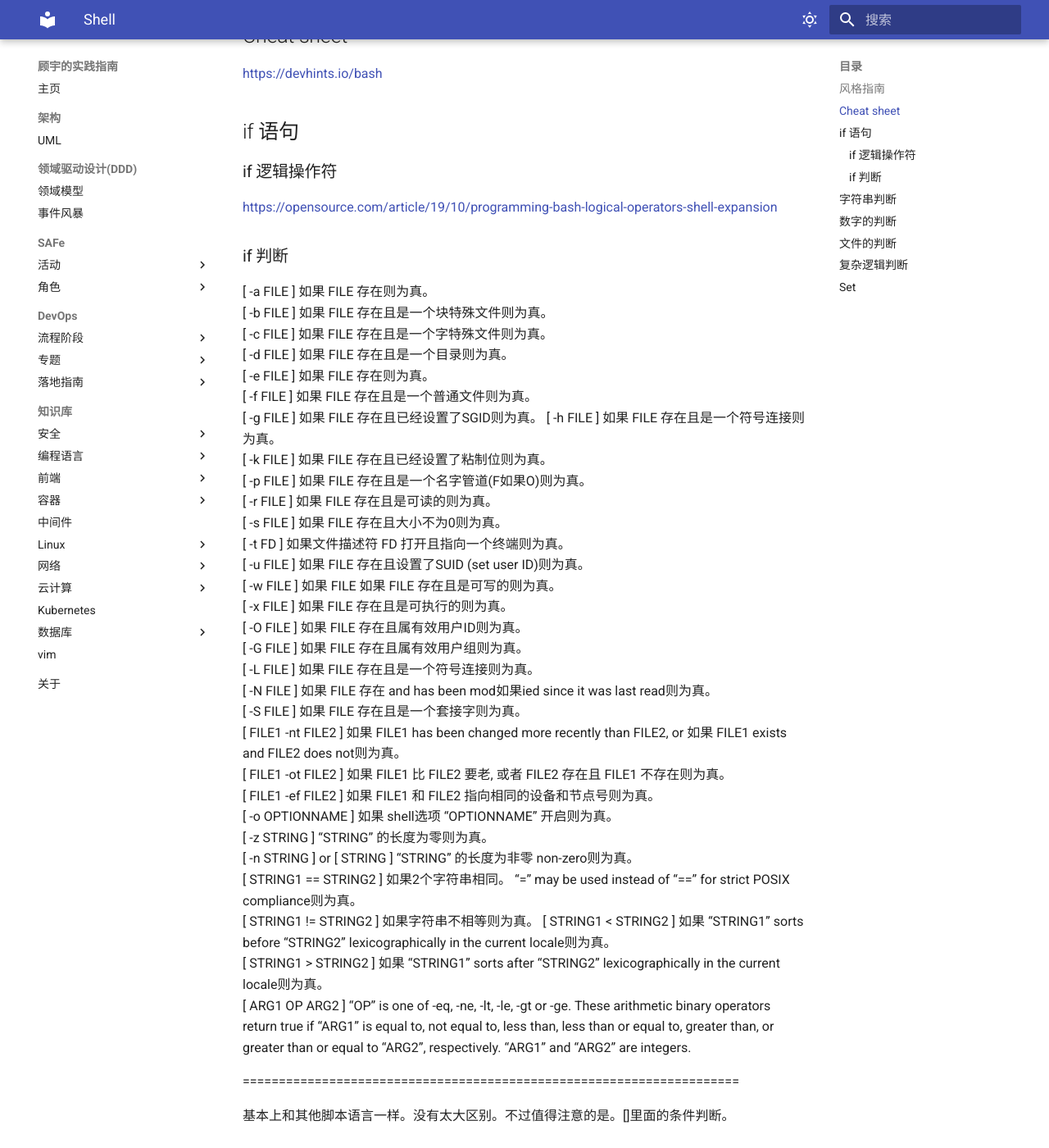
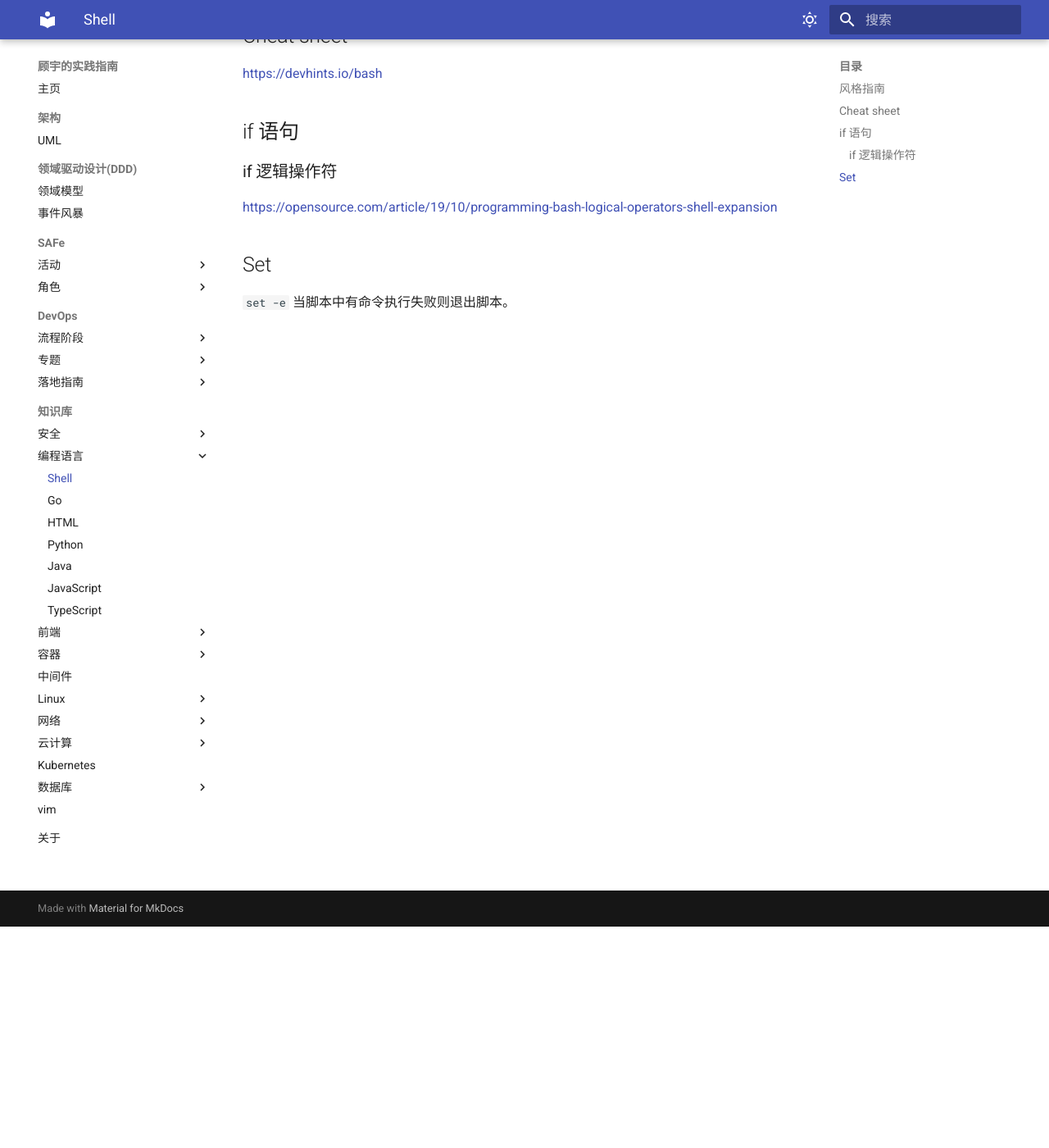
Before and after one commit to wizardbyron/guides, an MkDocs documentation site: the page built from docs/programming/shell/index.md, in a window 1280 px wide and 1400 px high, scrolled down 270 px. Shown: the whole window at 82% size. Built offline with MkDocs 1.6.1 and Material for MkDocs 9.7.7, drawn with Linux system fonts in a browser that asks for light colours; some of the changed text lies outside the part shown.

Commit message:
Add programming gudies.

```diff
--- a/docs/programming/shell/index.md
+++ b/docs/programming/shell/index.md
@@ -14,79 +14,6 @@
 
 <https://opensource.com/article/19/10/programming-bash-logical-operators-shell-expansion>
 
-### if 判断
-
-[ -a FILE ]  如果 FILE 存在则为真。
-[ -b FILE ]  如果 FILE 存在且是一个块特殊文件则为真。
-[ -c FILE ]  如果 FILE 存在且是一个字特殊文件则为真。
-[ -d FILE ]  如果 FILE 存在且是一个目录则为真。
-[ -e FILE ]  如果 FILE 存在则为真。
-[ -f FILE ]  如果 FILE 存在且是一个普通文件则为真。
-[ -g FILE ] 如果 FILE 存在且已经设置了SGID则为真。 [ -h FILE ]  如果 FILE 存在且是一个符号连接则为真。
-[ -k FILE ]  如果 FILE 存在且已经设置了粘制位则为真。
-[ -p FILE ]  如果 FILE 存在且是一个名字管道(F如果O)则为真。
-[ -r FILE ]  如果 FILE 存在且是可读的则为真。
-[ -s FILE ]  如果 FILE 存在且大小不为0则为真。
-[ -t FD ]  如果文件描述符 FD 打开且指向一个终端则为真。
-[ -u FILE ]  如果 FILE 存在且设置了SUID (set user ID)则为真。
-[ -w FILE ]  如果 FILE 如果 FILE 存在且是可写的则为真。
-[ -x FILE ]  如果 FILE 存在且是可执行的则为真。
-[ -O FILE ]  如果 FILE 存在且属有效用户ID则为真。
-[ -G FILE ]  如果 FILE 存在且属有效用户组则为真。
-[ -L FILE ]  如果 FILE 存在且是一个符号连接则为真。
-[ -N FILE ]  如果 FILE 存在 and has been mod如果ied since it was last read则为真。
-[ -S FILE ]  如果 FILE 存在且是一个套接字则为真。
-[ FILE1 -nt FILE2 ]  如果 FILE1 has been changed more recently than FILE2, or 如果 FILE1 exists and FILE2 does not则为真。
-[ FILE1 -ot FILE2 ]  如果 FILE1 比 FILE2 要老, 或者 FILE2 存在且 FILE1 不存在则为真。
-[ FILE1 -ef FILE2 ]  如果 FILE1 和 FILE2 指向相同的设备和节点号则为真。
-[ -o OPTIONNAME ]  如果 shell选项 “OPTIONNAME” 开启则为真。
-[ -z STRING ]  “STRING” 的长度为零则为真。
-[ -n STRING ] or [ STRING ]  “STRING” 的长度为非零 non-zero则为真。
-[ STRING1 == STRING2 ]  如果2个字符串相同。 “=” may be used instead of “==” for strict POSIX compliance则为真。
-[ STRING1 != STRING2 ]  如果字符串不相等则为真。
-[ STRING1 < STRING2 ]  如果 “STRING1” sorts before “STRING2” lexicographically in the current locale则为真。
-[ STRING1 > STRING2 ]  如果 “STRING1” sorts after “STRING2” lexicographically in the current locale则为真。
-[ ARG1 OP ARG2 ] “OP” is one of -eq, -ne, -lt, -le, -gt or -ge. These arithmetic binary operators return true if “ARG1” is equal to, not equal to, less than, less than or equal to, greater than, or greater than or equal to “ARG2”, respectively. “ARG1” and “ARG2” are integers.
-
-=====================================================================
-
-基本上和其他脚本语言一样。没有太大区别。不过值得注意的是。[]里面的条件判断。
-
-## 字符串判断
-
-str1 = str2　　　　　　当两个串有相同内容、长度时为真
-str1 != str2　　　　　 当串str1和str2不等时为真
--n str1　　　　　　　 当串的长度大于0时为真(串非空)
--z str1　　　　　　　 当串的长度为0时为真(空串)
-str1　　　　　　　　   当串str1为非空时为真
-
-## 数字的判断
-
-int1 -eq int2　　　　两数相等为真
-int1 -ne int2　　　　两数不等为真
-int1 -gt int2　　　　int1大于int2为真
-int1 -ge int2　　　　int1大于等于int2为真
-int1 -lt int2　　　　int1小于int2为真
-int1 -le int2　　　　int1小于等于int2为真
-
-## 文件的判断
-
--r file　　　　　用户可读为真
--w file　　　　　用户可写为真
--x file　　　　　用户可执行为真
--f file　　　　　文件为正规文件为真
--d file　　　　　文件为目录为真
--c file　　　　　文件为字符特殊文件为真
--b file　　　　　文件为块特殊文件为真
--s file　　　　　文件大小非0时为真
--t file　　　　　当文件描述符(默认为1)指定的设备为终端时为真
-
-## 复杂逻辑判断
-
--a 　 　　　　　 与
--o　　　　　　　 或
-!　　　　　　　　非
-
 ## Set
 
 `set -e` 当脚本中有命令执行失败则退出脚本。
--- a/mkdocs.yml
+++ b/mkdocs.yml
@@ -60,9 +60,13 @@
     - 安全:
       - 基于角色的访问控制: security/rbac.md
     - 编程语言:
+      - Shell: programming/shell/index.md
+      - Go: programming/go/index.md
+      - HTML: programming/html/index.md
+      - Python: programming/python/index.md
       - Java: programming/java/index.md
-      - Python: programming/python/index.md
-      - Go: blank.md
+      - JavaScript: programming/js/index.md
+      - TypeScript: programming/ts/index.md
     - 前端:
       - 微信小程序: frontend/wechat_mini_program/index.md
     - 容器:
@@ -70,7 +74,6 @@
     - 中间件: middleware/index.md
     - Linux:
       - 命令: linux/command.md
-      - Shell: linux/shell.md
       - FHS: linux/fhs.md
       - systemd: linux/systemd.md
       - ebpf: linux/ebpf.md
```
Also changed, not shown: docs/programming/go/index.md (added, +5 -0 lines), docs/programming/html/index.md (added, +5 -0 lines), docs/programming/js/index.md (added, +5 -0 lines), docs/programming/python/index.md (+5 -1 lines), docs/programming/ts/index.md (added, +5 -0 lines).
